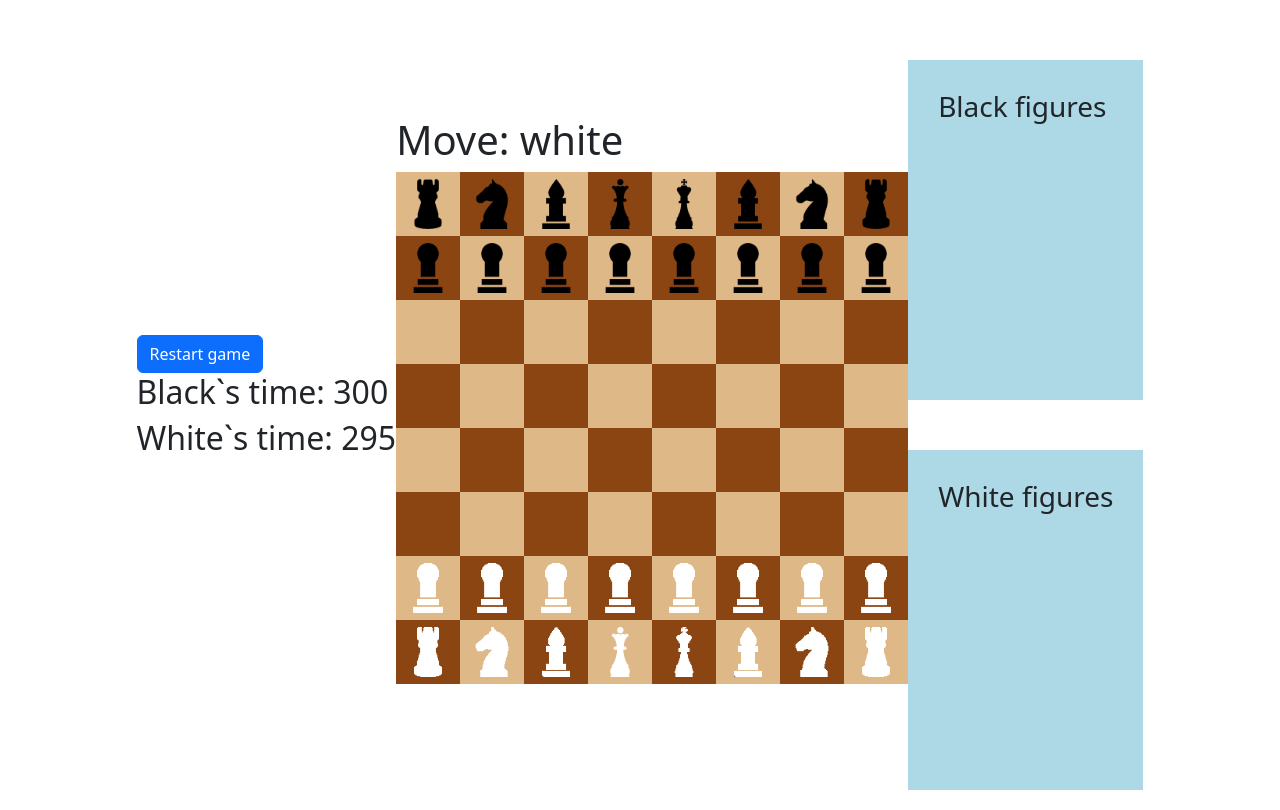
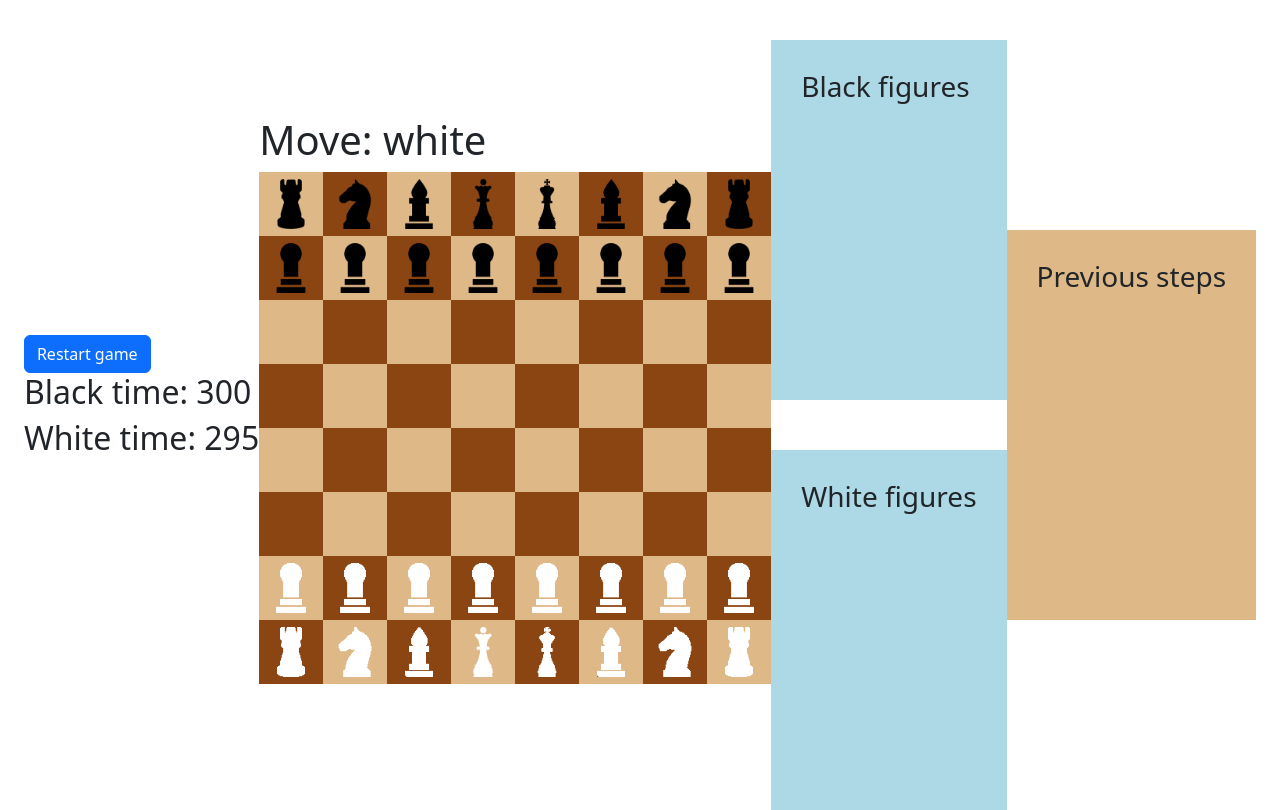
Before and after one commit to vadushkin/chess-game-react, a React (Create React App) app: page / in a window 1280 px wide. Built offline with nearby package versions, Linux system fonts and the light colour scheme.

Commit message:
added a little css and fixed problem with history

```diff
--- a/src/App.css
+++ b/src/App.css
@@ -52,8 +52,15 @@
 }
 
 .lost {
-    height: calc(50vh - 60px);
+    height: calc(50vh - 40px);
     padding: 30px;
     margin-top: 50px;
     background-color: lightblue;
 }
+
+.previousSteps {
+    height: calc(50vh - 10px);
+    padding: 30px;
+    margin-top: 50px;
+    background-color: burlywood;
+}
--- a/src/App.tsx
+++ b/src/App.tsx
@@ -6,14 +6,14 @@ import {Player} from "./models/Player";
 import {Colors} from "./models/Colors";
 import LostFigures from "./components/LostFigures";
 import Timer from "./components/Timer";
-import {Cell} from "./models/Cell";
+import PreviousSteps from "./components/PreviousSteps";
 
 const App = () => {
     const [board, setBoard] = useState(new Board());
     const [whitePlayer, setWhitePlayer] = useState(new Player(Colors.WHITE));
     const [blackPlayer, setBlackPlayer] = useState(new Player(Colors.BLACK));
     const [currentPlayer, setCurrentPlayer] = useState<Player | null>(null);
-    const [history, setHistory] = useState<Cell[] | []>([]);
+    const [history, setHistory] = useState<{x: number, y: number, figure: string}[]>([]);
     const [blackTime, setBlackTime] = useState(300);
     const [whiteTime, setWhiteTime] = useState(300);
 
@@ -72,6 +72,7 @@ const App = () => {
                 <LostFigures title="Black figures" figures={board.lostBlackFigures}/>
                 <LostFigures title="White figures" figures={board.lostWhiteFigures}/>
             </div>
+            <PreviousSteps title="Previous steps" history={history}/>
         </div>
     );
 };
--- a/src/components/BoardComponent.tsx
+++ b/src/components/BoardComponent.tsx
@@ -5,7 +5,6 @@ import {Cell} from "../models/Cell";
 import {Player} from "../models/Player";
 import {FigureNames} from "../models/figures/Figure";
 import {Modal, Button} from "react-bootstrap";
-import PreviousStep from "./PreviousStep";
 
 interface BoardProps {
     board: Board;
@@ -13,7 +12,7 @@ interface BoardProps {
     currentPlayer: Player | null;
     swapPlayer: () => void;
     handleRestart: () => void;
-    history: Cell[];
+    history: { x: number; y: number; figure: string }[];
     setHistory: React.ComponentState;
 }
 
@@ -30,7 +29,7 @@ const BoardComponent: FC<BoardProps> = ({board, setBoard, currentPlayer, swapPla
             swapPlayer();
             board.isCheckmate(currentPlayer?.color);
             setSelectedCell(null);
-            setHistory([...history, cell])
+            setHistory([...history, {x: cell.x, y: cell.y, figure: cell.figure?.name}])
         } else {
             if (cell.figure?.color === currentPlayer?.color) {
                 setSelectedCell(cell);
@@ -156,11 +155,6 @@ const BoardComponent: FC<BoardProps> = ({board, setBoard, currentPlayer, swapPla
                         )}
                     </React.Fragment>
                 )}
-                {history.map((cell, index) =>
-                    <React.Fragment key={index}>
-                        <PreviousStep cell={cell}/>
-                    </React.Fragment>
-                )}
             </div>
         </div>
     );
--- a/src/components/PreviousStep.tsx
+++ /dev/null
@@ -1,14 +0,0 @@
-import React, {FC} from 'react';
-import {Cell} from "../models/Cell";
-
-interface CellProps {
-    cell: Cell;
-}
-
-const PreviousStep: FC<CellProps> = ({cell}) => {
-    return (
-        <p>{cell.x} {cell.y} {cell.figure?.name}</p>
-    );
-};
-
-export default PreviousStep;
--- /dev/null
+++ b/src/components/PreviousSteps.tsx
@@ -0,0 +1,23 @@
+import React, {FC} from 'react';
+
+interface History {
+    title: string;
+    history: { x: number; y: number; figure: string }[];
+}
+
+const PreviousSteps: FC<History> = ({title, history}) => {
+    return (
+        <div className="previousSteps">
+            <h3>{title}</h3>
+            {history.map((cell, index) => (
+                <div key={index}>
+                    {cell.x}
+                    {cell.y}
+                    {cell.figure}
+                </div>
+                ))}
+        </div>
+    );
+};
+
+export default PreviousSteps;
--- a/src/components/Timer.tsx
+++ b/src/components/Timer.tsx
@@ -46,8 +46,8 @@ const Timer: FC<TimeProps> = ({
                     <div>
                         <Button variant="primary" onClick={handleRestart}>Restart game</Button>
                     </div>
-                    <h2> Black`s time: {blackTime}</h2>
-                    <h2> White`s time: {whiteTime}</h2>
+                    <h2> Black time: {blackTime}</h2>
+                    <h2> White time: {whiteTime}</h2>
                 </div>
             ) : (
                 <Modal
```
